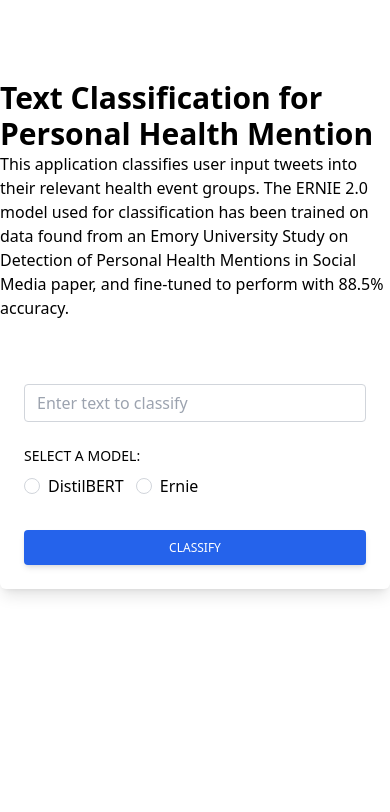
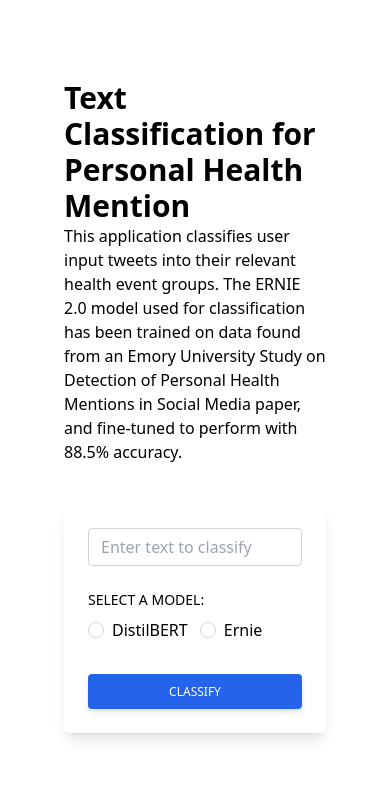
Before and after one commit to nicolefranc/ai-health-event, a Flask app: page / in a window 390 px wide. Shown: the top 812 px of the page. Run offline with Flask 2, Linux system fonts and the light colour scheme; some libraries are stand-ins or nearby versions.

Commit message:
Add padding for mobile

```diff
--- a/templates/index.html
+++ b/templates/index.html
@@ -13,7 +13,7 @@
 
 </head>
 <body>
-    <div class="flex flex-col items-center py-20">
+    <div class="flex flex-col items-center py-20 px-16 md:px-0">
         <div class="max-w-2xl">
             <h1 class="font-sans font-bold text-3xl">Text Classification for Personal Health Mention</h1>
             <p>
```
